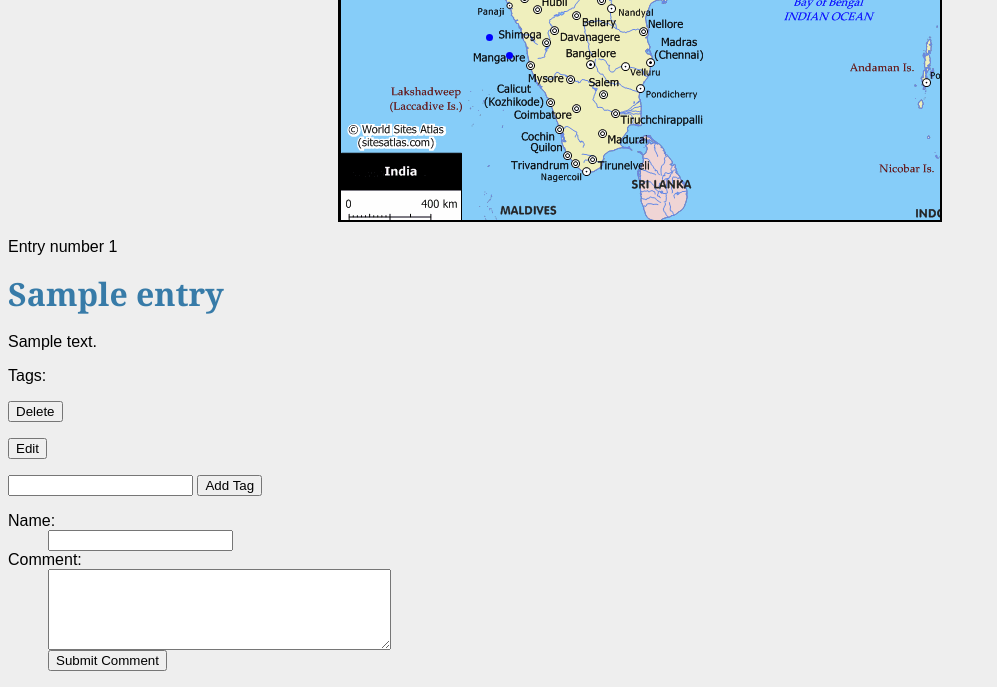
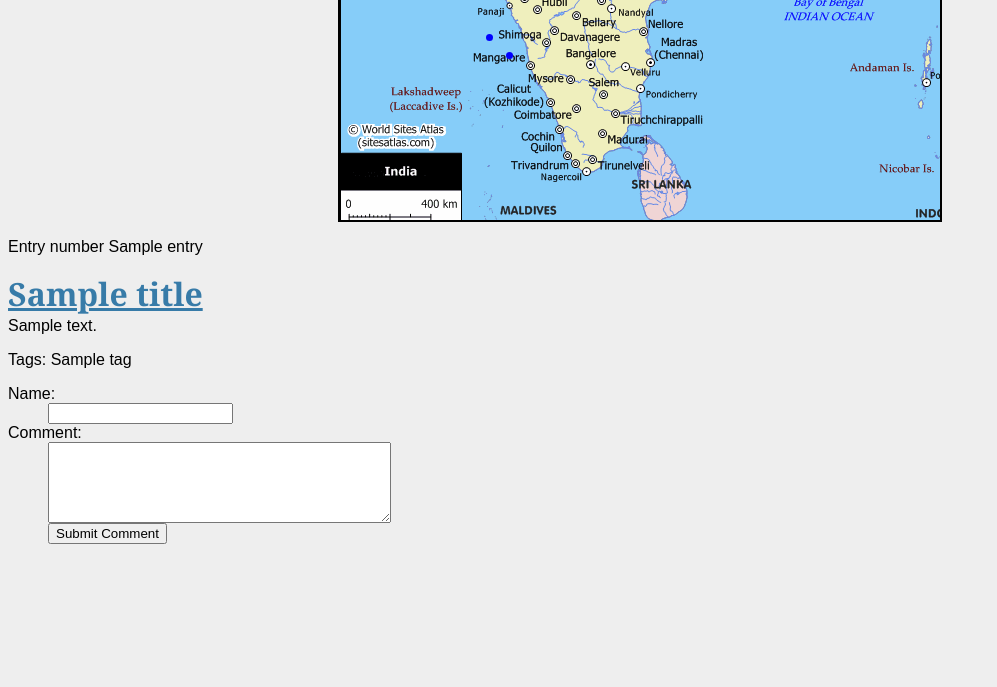
Before and after one commit to IsaacSamuel/india_blog, a Flask app: template templates/entry.html in a window 1280 px wide. Shown: the part 569-1256 px from the top of the page, without its empty margins (0-997 px from the left). After the commit the page ends 1113 px from the top, so only its background shows below. Run offline with Flask 2, Linux system fonts and the light colour scheme; the visitor is signed in with stand-in values (Sample User, id 1); the template is opened without the code that fills it: most values are stand-ins (such as "Sample title", 1, 10 or a date in 2020).

Commit message:
Added entry pages

```diff
--- a/init.py
+++ b/init.py
@@ -1,2 +1,2 @@
-from two import init_db
+from main import init_db
 init_db()
--- a/main.py
+++ b/main.py
@@ -46,16 +46,7 @@ def show_entries():
 	taglist = txttohtml.allentries()["tags"]
 
 	return render_template('show_entries.html', entries = entries, taglist = taglist, bodies = bodies, titles = titles)
-"""
-@app.route('/add', methods=['POST'])
-def add_entry():
-	if not session.get('logged_in'):
-		abort(401)
-	g.db.execute('INSERT INTO entries (title, text) VALUES (?, ?)',
-		[request.form['title'], request.form['text']])
-	g.db.commit()
-	flash("New entry was successfully posted!")
-	return redirect(url_for('show_entries'))
+
 
 @app.route('/login', methods=['GET', 'POST'])
 def login():
@@ -71,47 +62,13 @@ def login():
 			return redirect(url_for("show_entries"))
 	return render_template('login.html', error=error)
 
+'''
 @app.route('/logout')
 def logout():
 	session.pop('logged_in', None)
 	flash("You were logged out!")
 	return redirect(url_for("show_entries"))
 
-@app.route('/delete', methods=['POST'])
-def delete():
-	g.db.execute('DELETE FROM entries WHERE id=(?)',
-		[request.form['id']])
-	g.db.commit()
-	flash("Entry was deleted!")
-	return redirect(url_for('show_entries'))
-
-@app.route('/edit', methods=['POST'])
-def edit():
-	cur = g.db.execute('SELECT * FROM entries WHERE id=(?)', [request.form['id']])
-	part = [dict(id=row[0], title=row[1], text=row[2]) for row in cur.fetchall()]
-	return render_template('edit.html', entry=part[0])
-
-@app.route('/update', methods=["POST"])
-def update():
-	g.db.execute('UPDATE entries SET title=?, text=? WHERE id=?', [request.form['title'], request.form['text'], request.form['id']])
-	g.db.commit()
-	flash("You updated entry %s" %request.form['title'])
-	return redirect(url_for('show_entries'))
-
-@app.route('/add_tag', methods=['POST'])
-def add_tag():
-	g.db.execute('DELETE FROM tags WHERE entry=(?)', [request.form['entry']])
-	g.db.commit()
-	if ", " in request.form['name']:
-		split = request.form['name'].split(",")
-		for i in split:
-			g.db.execute('INSERT INTO tags (entry, name) VALUES (?, ?)', [request.form['entry'], i])
-			g.db.commit()
-	else:
-		g.db.execute('INSERT INTO tags (entry, name) VALUES (?, ?)', [request.form['entry'], request.form['name']])
-		g.db.commit()
-	flash("You added some tags.")
-	return redirect(url_for('show_entries'))
 
 @app.route('/tag/')
 @app.route('/tag/<tag>')
@@ -125,18 +82,23 @@ def tag(tag = None):
 	cur = g.db.execute('SELECT entry, name FROM tags')
 	tags = [dict(entry=row[0], name=row[1]) for row in cur.fetchall()]
 	return render_template("tag.html", entries = entries, tags = tags, entry_numbers = entry_numbers, tagnames=tagnames)
-
+'''
 
 @app.route('/entry/')
 @app.route('/entry/<var>')
 def entryvar(var = None):
-	cur = g.db.execute('SELECT * FROM entries where id=(?)', [var])
-	entry = [dict(id=row[0], title=row[1], text=row[2]) for row in cur.fetchall()]
-	cur = g.db.execute('SELECT entry, name FROM tags')
-	tags = [dict(entry=row[0], name=row[1]) for row in cur.fetchall()]
+	if var:
+		var = int(var)
+
+	entries = txttohtml.allentries()["entries"][var]
+	titles = txttohtml.allentries()["titles"][var]
+	bodies = txttohtml.allentries()["bodies"][var]
+	taglist = txttohtml.allentries()["tags"][var]
+
 	cur = g.db.execute('SELECT name, comment, entry, id FROM comments')
 	comments = [dict(name=row[0], comment=row[1], entry=row[2], id=row[3]) for row in cur.fetchall()]
-	return render_template("entry.html", var = var, entry = entry[0], tags = tags, comments = comments)
+
+	return render_template("entry.html", var = var, entry = entries, tags = taglist, comments = comments, title = titles, body=bodies)
 
 @app.route('/submit_comment', methods=["POST"])
 def submit_comment():
@@ -152,7 +114,6 @@ def delete_comment():
 	g.db.commit()
 	flash("Comment was deleted!")
 	return redirect(url_for("entryvar", var=request.form['entry']))
-"""
 
 
 
--- a/templates/entry.html
+++ b/templates/entry.html
@@ -1,42 +1,23 @@
 {% extends "layout.html" %}
 {% block body%}
 	<div class=entry>
-		<p>Entry number {{ entry.id }}</p>
+		<p>Entry number {{ entry }}</p>
 		<div class=text>
-			<h1>{{entry.title}}</h1>
-			<p>{{entry.text}}</p>
+			<a href="{{i}}"><h1>{{title}}</h1></a>
+			{{body|safe}}
 		</div><p>Tags:
 		{% for tag in tags %}
-			{% if tag.entry == entry.id%}
-				{{tag.name}}
-			{% endif %}
+			{{tag}}
 		{% endfor %}
 	</div>
 {% if session.logged_in %}
-	<!-- Delete button -->
-	<form action="{{ url_for('delete')}}" method="POST">
-	<input type=hidden name=id value={{entry.id}}>
-	<input type=submit value="Delete">
-	</form>
 
-	<!-- Edit button -->
-	<form action="{{ url_for('edit') }}" method="POST">
-	<input type=hidden name='id' value={{entry.id}}>
-	<input type=submit value="Edit">
-	</form>
-
-	<!-- Add tags -->
-	<form action="{{ url_for('add_tag') }}" method="POST">
-	<input type=hidden name=entry value={{entry.id}}>
-	<input type=text name=name value={% for tag in tags %}{% if tag.entry == entry.id%}{{tag.name}},{% endif %}{% endfor %}>
-	<input type=submit value="Add Tag">
-	</form>
 {% endif %}
 <!-- Adding a comment -->
 	<div class=comment>
 	<dl>
 	{% for comment in comments %}
-		{% if entry.id == comment.entry %}
+		{% if entry == comment.entry %}
 			<dt>Name:
 			<dd>{{comment.name}}<br>
 			<dd>{{comment.comment}}
@@ -56,7 +37,7 @@
 		<dd><input type=text name=name>
 		<dt>Comment:
 		<dd><textarea name=comment rows=5 cols=40></textarea>
-		<input type=hidden name=entry value={{entry.id}}><br>
+		<input type=hidden name=entry value={{entry}}><br>
 		<input type=submit value="Submit Comment">
 	</form>
 	</dl>
--- a/templates/show_entries.html
+++ b/templates/show_entries.html
@@ -4,7 +4,7 @@
 	{% for i in entries %}
 		<li>
 			<h2>
-				{{ titles[i] }}
+				<a href="entry/{{i}}">{{ titles[i] }}</a>
 			</h2>
 			{{ bodies[i]|safe }}<br><p>Tags:
 			{% for each in taglist[i] %}
```
Also changed, not shown: entries/hamlet.txt (line endings or trailing spaces), entries/sonnet18.txt (line endings or trailing spaces), 1 other file.
